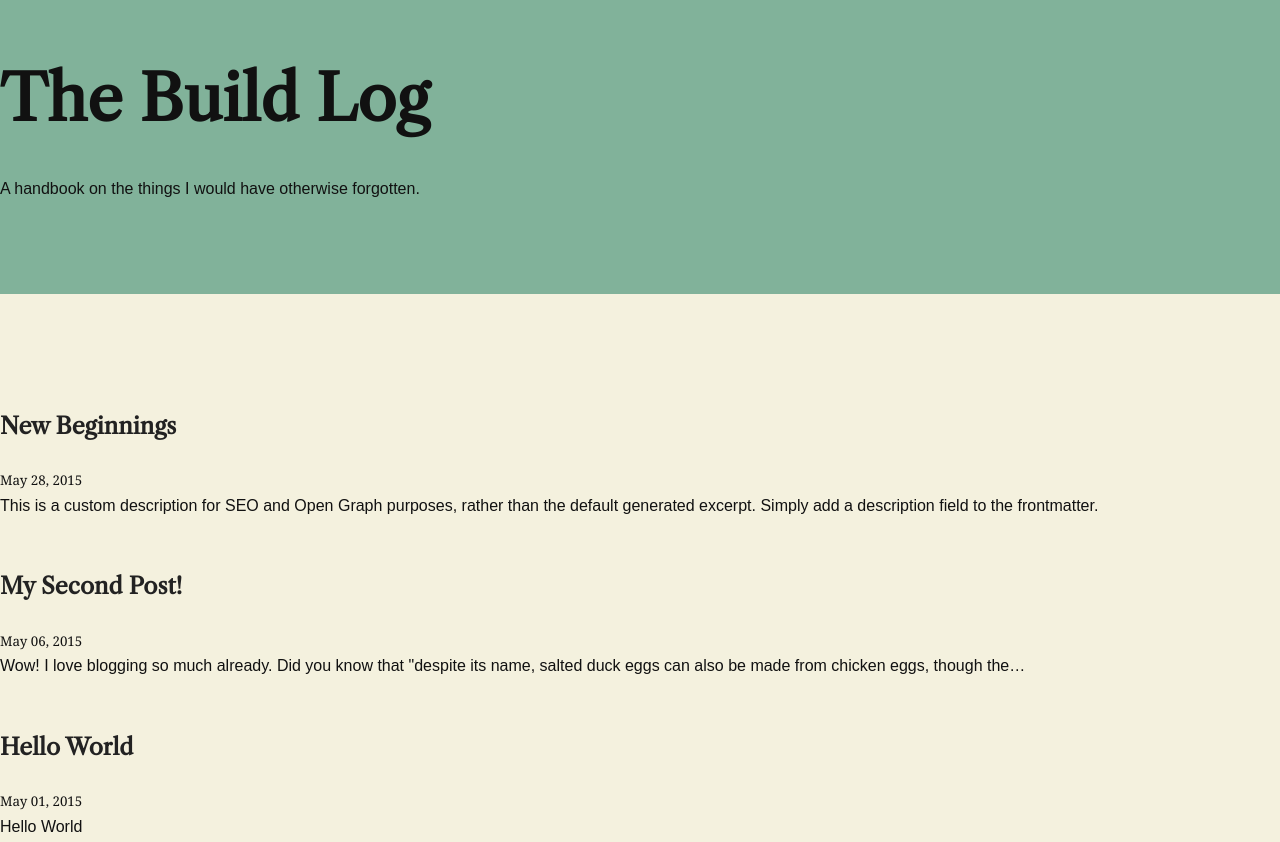
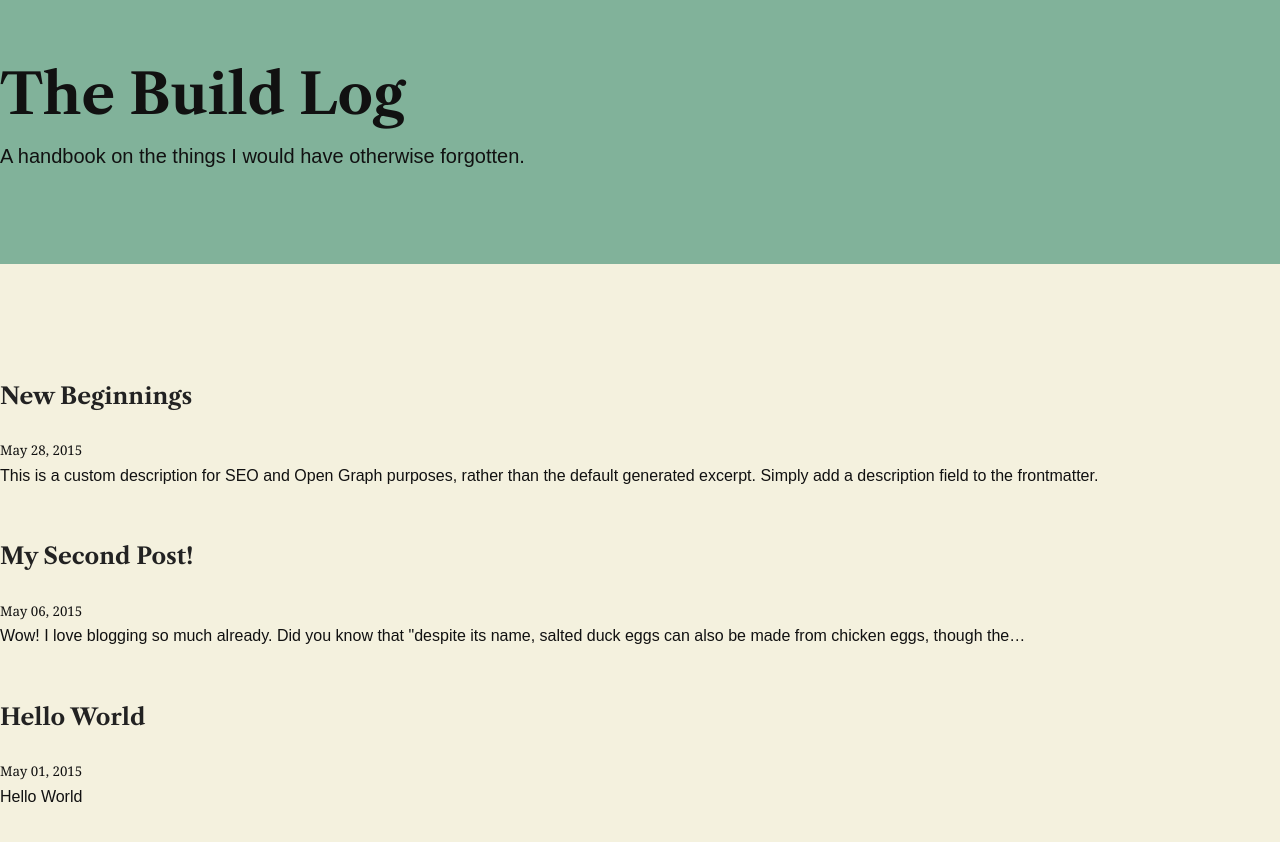
Before and after one commit to antondb/personal-website, a Gatsby site: page / in a window 1280 px wide. Shown: the top 842 px of the page. Built offline with nearby package versions, Linux system fonts and the light colour scheme; Gatsby itself is replaced by a stand-in of ours; some packages are replaced by stand-ins of ours.

Commit message:
[FEATURE] Header Changes

```diff
--- a/gatsby-config.js
+++ b/gatsby-config.js
@@ -85,6 +85,7 @@ module.exports = {
         fonts: [
           {
             family: `Libre Caslon Text`,
+            variants: [`400`, `700`],
             subsets: [`latin`],
           },
         ],
--- a/src/components/layout.js
+++ b/src/components/layout.js
@@ -15,8 +15,8 @@ const Layout = ({ location, title, children }) => {
       <h1
         style={{
           fontFamily: `Libre Caslon Text`,
-          ...scale(1.5),
-          marginBottom: rhythm(1.5),
+          fontSize:'3.5em',
+          marginBottom: '0.25em',
           marginTop: 0,
         }}
       >
@@ -30,7 +30,7 @@ const Layout = ({ location, title, children }) => {
           {title}
         </Link>
       </h1>
-      <p>
+      <p style={{fontSize:'1.25em'}}>
 
       A handbook on the things I would have otherwise forgotten.
       </p>
```
